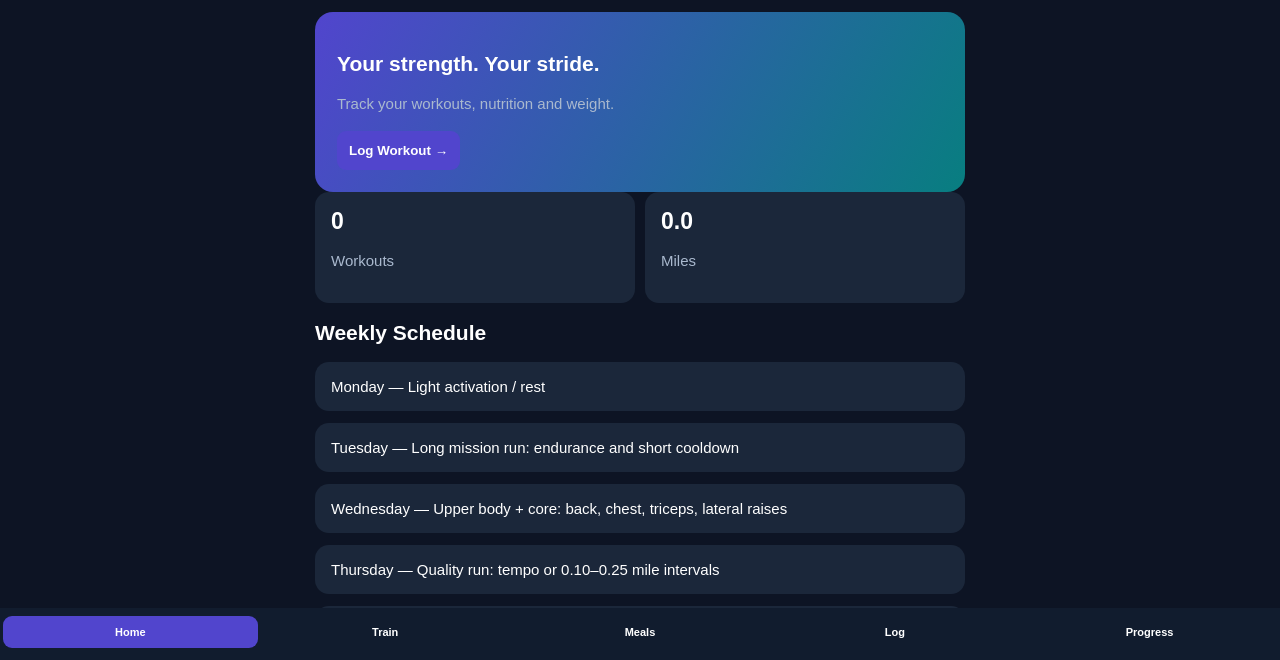
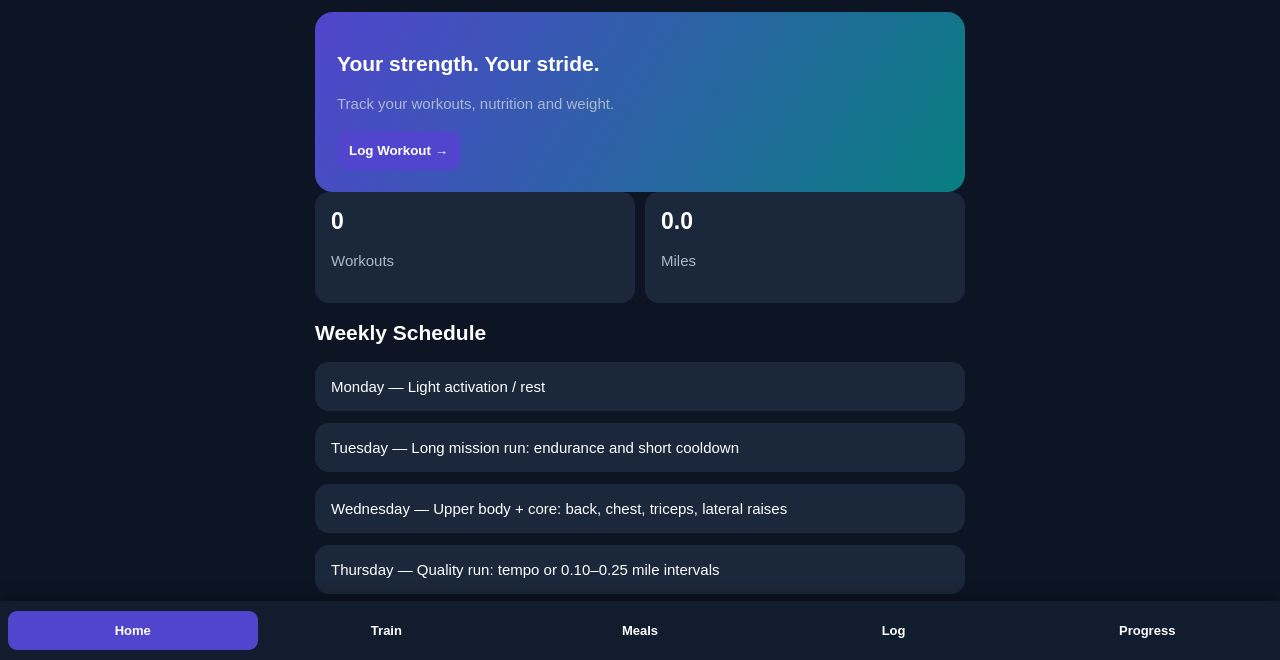
Before and after one commit to NexieAkins/stride-strength, a plain HTML site: page index.html in a window 1280 px wide. Shown: the part 140-800 px from the top of the page. Drawn offline with Linux system fonts and the light colour scheme.

Commit message:
Refactor navigation bar styles for better appearance
Enhanced navigation bar styling with improved layout and shadow effects.

```diff
--- a/index.html
+++ b/index.html
@@ -18,9 +18,31 @@ button{border:0;border-radius:9px;padding:12px;background:#5145cd;color:white;fo
 input,select,textarea{width:100%;padding:12px;margin:7px 0 14px;background:#101b2c;color:white;border:1px solid #475569;border-radius:9px}
 label{display:block;margin-top:8px}
 .hidden{display:none}
-nav{position:fixed;bottom:0;left:0;right:0;background:#111c2e;display:grid;grid-template-columns:repeat(5,1fr);padding:8px 3px max(12px,env(safe-area-inset-bottom))}
-nav button{background:transparent;font-size:11px;padding:10px 2px}
-nav button.active{background:#5145cd}
+nav{
+ position:fixed;
+ bottom:0;
+ left:0;
+ right:0;
+ width:100%;
+ background:#111c2e;
+ display:grid;
+ grid-template-columns:repeat(5,minmax(0,1fr));
+ gap:4px;
+ padding:10px 8px;
+ z-index:9999;
+ box-shadow:0 -4px 15px rgba(0,0,0,.3);
+}
+nav button{
+ background:transparent;
+ color:white;
+ font-size:13px;
+ padding:12px 4px;
+ min-width:0;
+ text-align:center;
+}
+nav button.active{
+ background:#5145cd;
+}
 .stats{display:grid;grid-template-columns:1fr 1fr;gap:10px}
 .stats .card{margin:0}
 .stats strong{font-size:23px}
```
